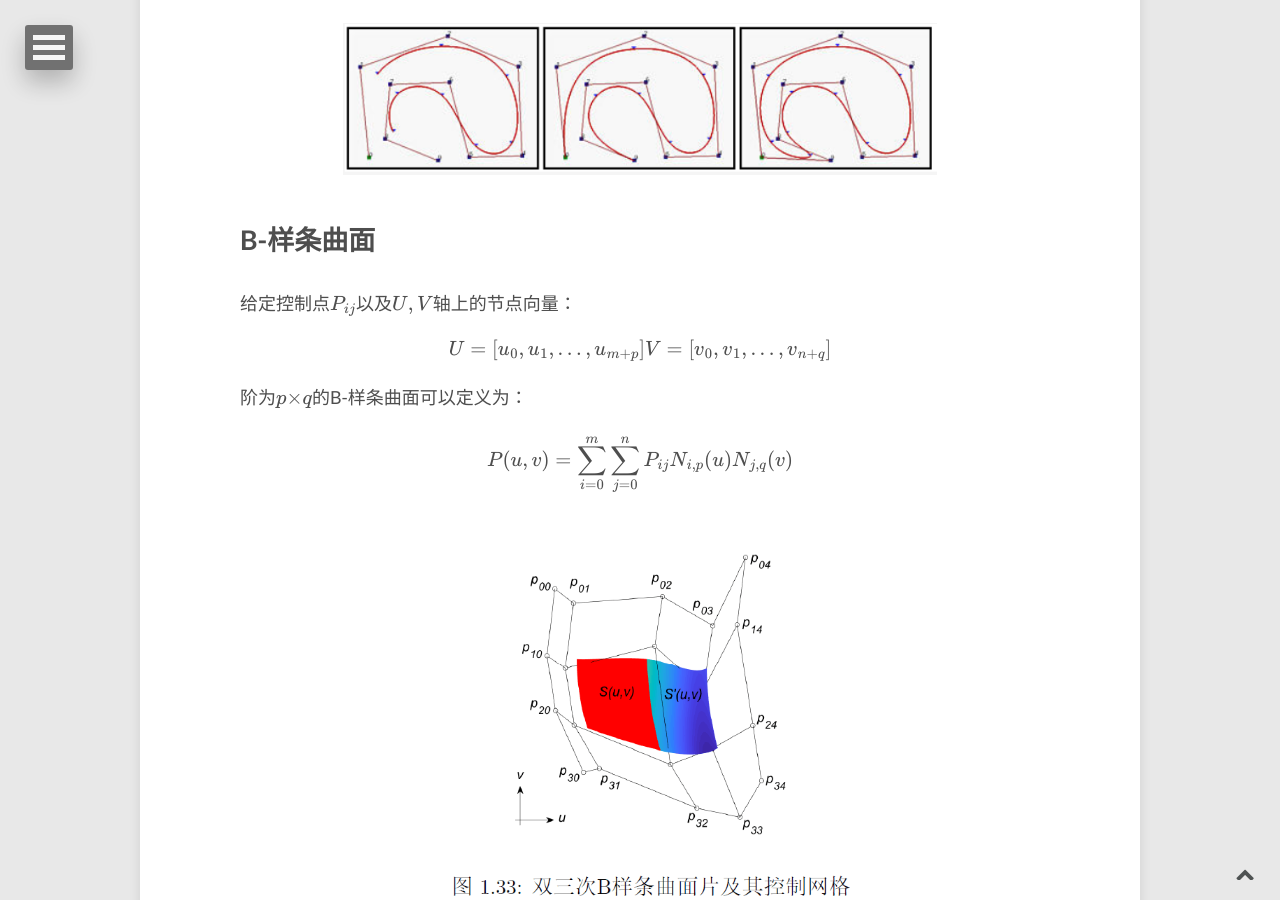
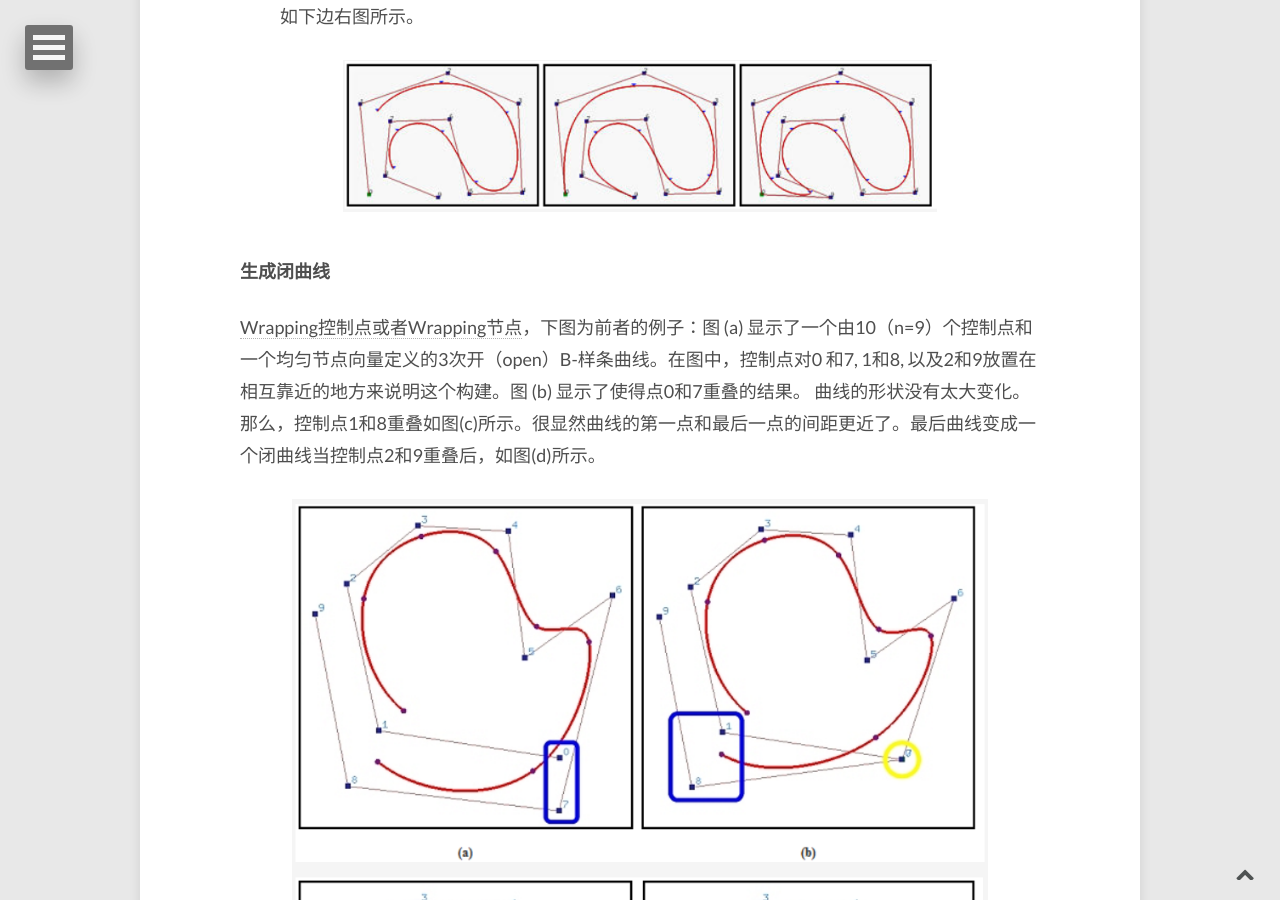
Before and after one commit to E0HYL/BLOG-OF-E0, a Jekyll site: the page built from _posts/2020-05-31-BSpline.md, in a window 1280 px wide and 900 px high, scrolled down 4520 px. Built offline with Jekyll 4.4.1, drawn with Linux system fonts in a browser that asks for light colours; nearby versions of some CDN libraries; formulas are drawn with MathJax 3; comment, search, counter and statistics services are not loaded; some of the changed text lies outside the part shown.

Commit message:
add wrapping to form close curve

```diff
--- a/_posts/2020-05-31-BSpline.md
+++ b/_posts/2020-05-31-BSpline.md
@@ -17,6 +17,7 @@ image:
 - [B-样条曲线](#b-%E6%A0%B7%E6%9D%A1%E6%9B%B2%E7%BA%BF)
     - [对比Bezier曲线](#%E5%AF%B9%E6%AF%94bezier%E6%9B%B2%E7%BA%BF)
     - [三种类型：open, clamped, closed](#%E4%B8%89%E7%A7%8D%E7%B1%BB%E5%9E%8Bopen-clamped-closed)
+        - [生成闭曲线](#%E7%94%9F%E6%88%90%E9%97%AD%E6%9B%B2%E7%BA%BF)
 - [B-样条曲面](#b-%E6%A0%B7%E6%9D%A1%E6%9B%B2%E9%9D%A2)
 
 <!-- /TOC -->
@@ -92,6 +93,12 @@ $$C(u)=\sum_{i=0}^{n}N_{i,p}(u)P_i$$
 
 <figure><img src="{{ site.url }}/images/B-Spline/image-20200531011205169.png" alt="image-20200531011205169" style="zoom:85%;" /></figure>
 
+#### 生成闭曲线
+
+[Wrapping控制点或者Wrapping节点](https://www.cnblogs.com/icmzn/p/5100789.html)，下图为前者的例子：图 (a) 显示了一个由10（n=9）个控制点和一个均匀节点向量定义的3次开（open）B-样条曲线。在图中，控制点对0 和7, 1和8, 以及2和9放置在相互靠近的地方来说明这个构建。图 (b) 显示了使得点0和7重叠的结果。 曲线的形状没有太大变化。那么，控制点1和8重叠如图(c)所示。很显然曲线的第一点和最后一点的间距更近了。最后曲线变成一个闭曲线当控制点2和9重叠后，如图(d)所示。
+
+<figure><img src="{{ site.url }}/images/B-Spline/wrapping1.png" alt="image-20200531011205169" style="zoom:85%;" /></figure>
+
 ## B-样条曲面
 
 给定控制点$$P_{ij}$$以及$$U,V$$轴上的节点向量：
```
Also changed, not shown: images/B-Spline/wrapping1.png (added).
